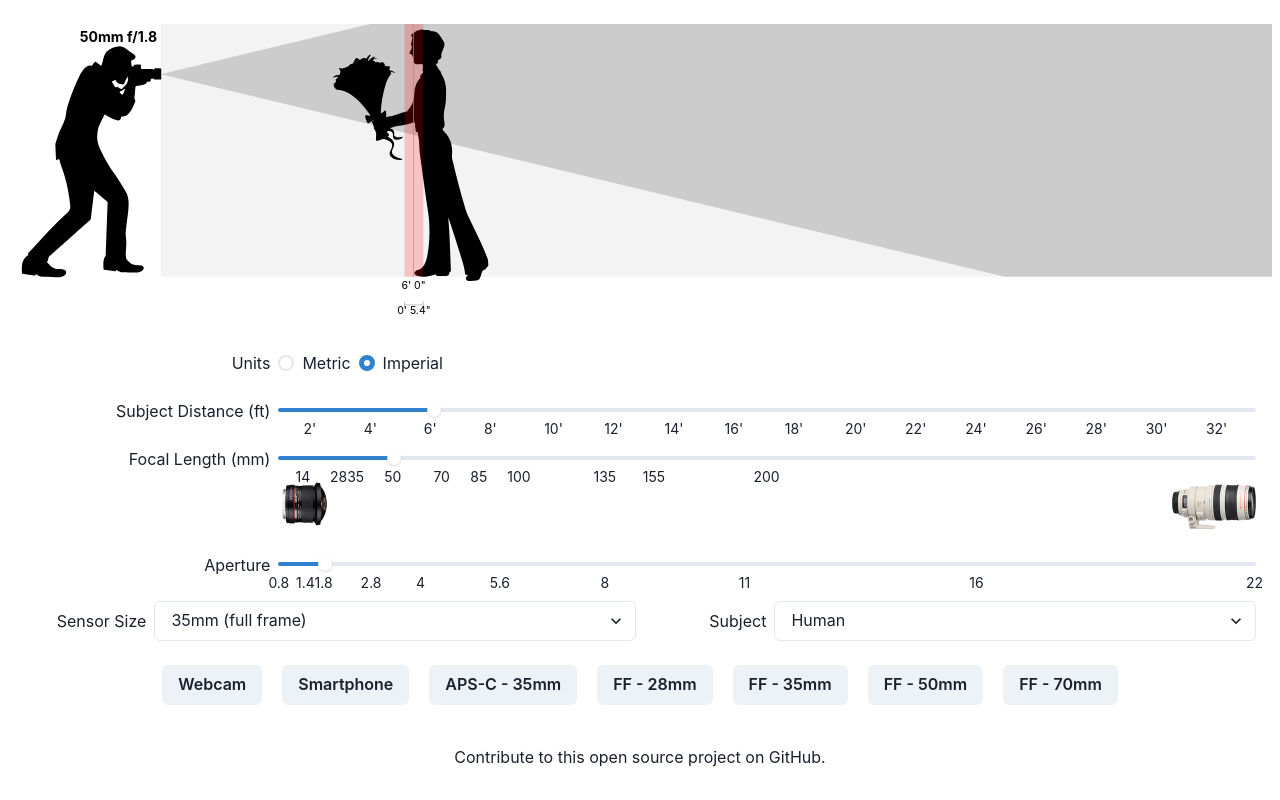
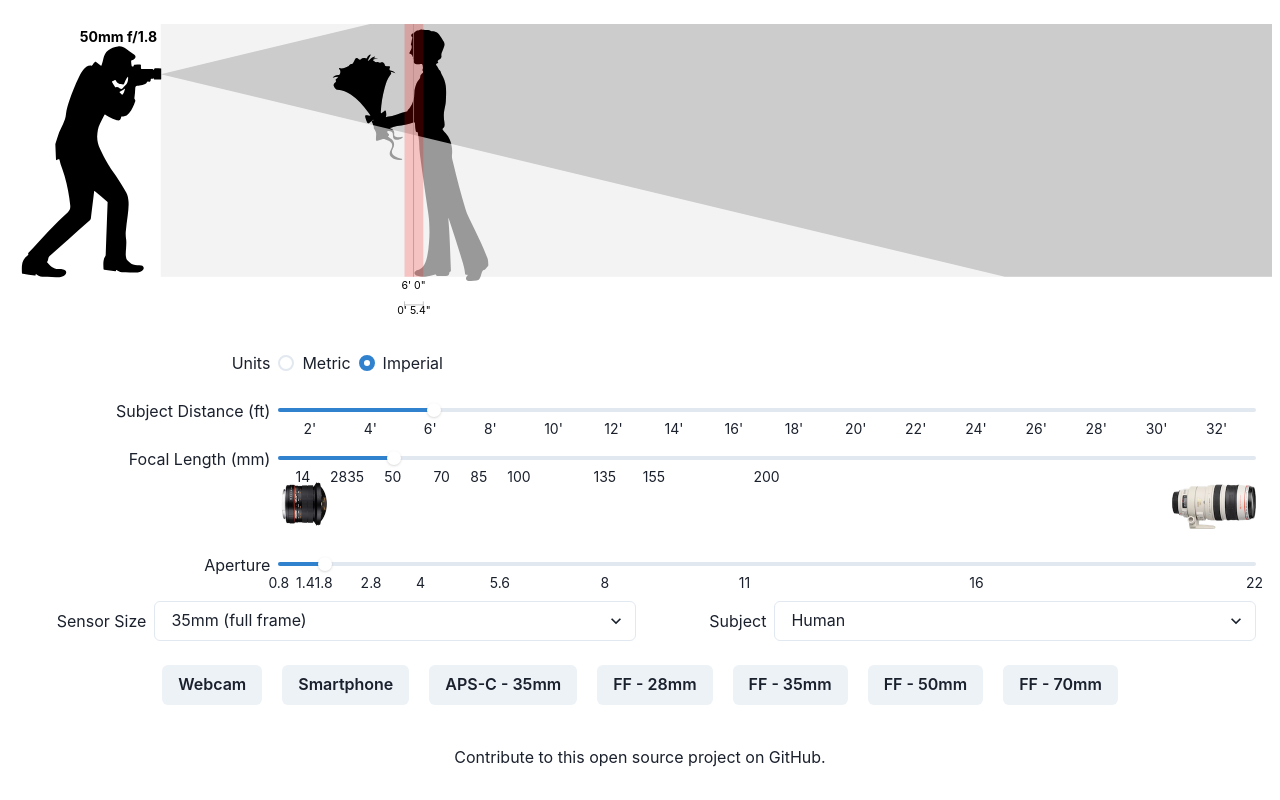
Before and after one commit to jherr/depth-of-field, a React (Vite) app: page / in a window 1280 px wide. Built offline with nearby package versions, Linux system fonts and the light colour scheme.

Commit message:
Even cooler field of view

```diff
--- a/src/PhotographyGraphic.tsx
+++ b/src/PhotographyGraphic.tsx
@@ -70,11 +70,11 @@ function buildViewPath(
   farDistanceInInches: number,
   height: number
 ) {
-  let path = `M ${x} ${y}`;
+  let path = `M${x},${y}`;
 
   const topRayIntercept = findXAtY(x, y, verticalFieldOfView / 2, 0);
   if (topRayIntercept < farDistanceInInches) {
-    path += ` L ${topRayIntercept} 0 L ${farDistanceInInches} 0`;
+    path += ` L${topRayIntercept},0 L${farDistanceInInches},0`;
   } else {
     const topRayInterceptY = findYAtX(
       x,
@@ -82,13 +82,13 @@ function buildViewPath(
       verticalFieldOfView / 2,
       farDistanceInInches
     );
-    path += ` L ${farDistanceInInches} ${y - topRayInterceptY}`;
+    path += ` L${farDistanceInInches},${y - topRayInterceptY}`;
   }
-  path += ` L ${farDistanceInInches} ${y}`;
+  path += ` L${farDistanceInInches},${y}`;
 
   const bottomRayIntercept = findXAtY(x, y, -verticalFieldOfView / 2, height);
   if (bottomRayIntercept < farDistanceInInches) {
-    path += ` L ${farDistanceInInches} ${height} L ${bottomRayIntercept} ${height}`;
+    path += ` L${farDistanceInInches},${height} L${bottomRayIntercept},${height}`;
   } else {
     const bottomRayInterceptY = findYAtX(
       x,
@@ -96,7 +96,7 @@ function buildViewPath(
       -(verticalFieldOfView / 2),
       farDistanceInInches
     );
-    path += ` L ${farDistanceInInches} ${y + -bottomRayInterceptY}`;
+    path += ` L${farDistanceInInches},${y + -bottomRayInterceptY}`;
   }
 
   path += ` Z`;
@@ -178,8 +178,8 @@ export default function PhotographyGraphic({
 }
 `}
         </style>
-        <clipPath id="forward">
-          <rect x="0" y="0" width={farDistanceInInches} height={72} />
+        <clipPath id="fov">
+          <path d={viewPath} />
         </clipPath>
       </defs>
 
@@ -268,8 +268,15 @@ export default function PhotographyGraphic({
         {convertUnits(distanceToSubjectInInches, 0)}
       </text>
 
-      <g transform={`translate(${distanceToSubjectInInches})`}>
-        <SubjectGraphic />
+      <g fill="#999">
+        <g transform={`translate(${distanceToSubjectInInches})`}>
+          <SubjectGraphic />
+        </g>
+      </g>
+      <g clipPath="url(#fov)">
+        <g transform={`translate(${distanceToSubjectInInches})`}>
+          <SubjectGraphic />
+        </g>
       </g>
 
       <line
```
